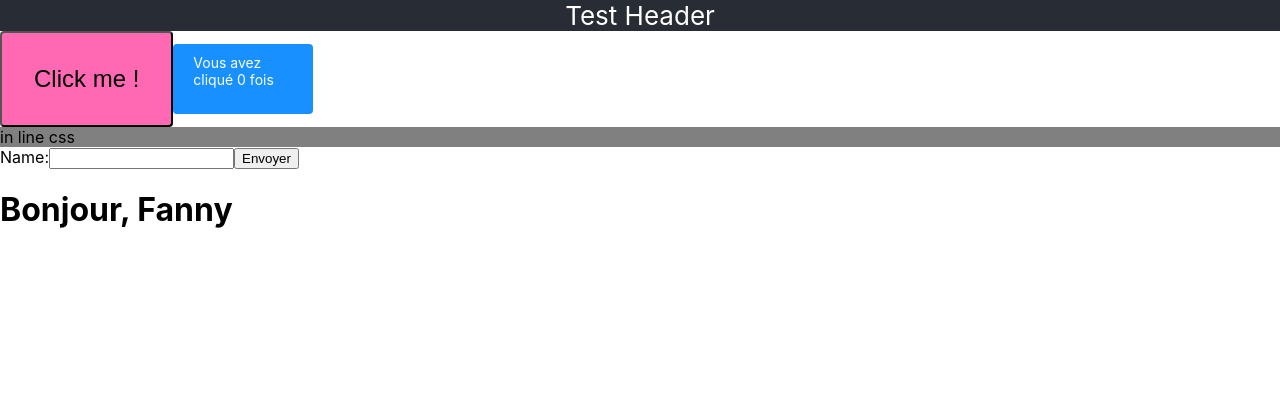
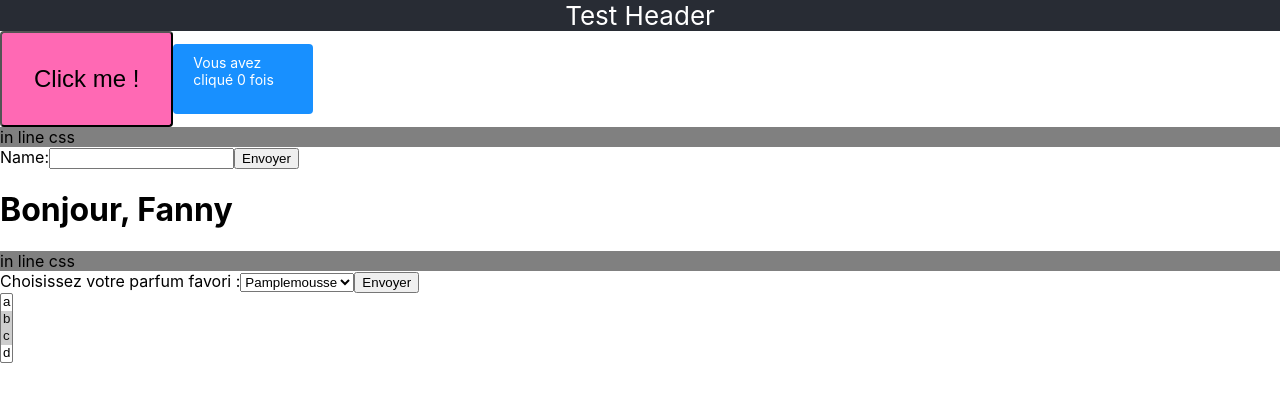
Before and after one commit to fannyv/reactJS, a React (Create React App) app: page / in a window 1280 px wide. Shown: the top 402 px of the page. Built offline with nearby package versions, Linux system fonts and the light colour scheme.

Commit message:
try to work on select

```diff
--- a/src/app/App.tsx
+++ b/src/app/App.tsx
@@ -47,6 +47,7 @@ const centerStyled = {
 export const App = () => {
     const [count, setCount] = useState(0);
     const [name, setName] = useState('Fanny');
+    const [fragrance, setFragrance] = useState('Pamplemousse');
 
     const onSubmit = (event: FormEvent<HTMLFormElement>) => {
         alert("has been submit");
@@ -54,6 +55,15 @@ export const App = () => {
 
     const onChange = (event: ChangeEvent<HTMLInputElement>) => {
         setName(event.target.value);
+    }
+
+    const handleChange = (event: ChangeEvent<HTMLSelectElement>) => {
+        setFragrance(event.target.value);
+    }
+
+    const handleSubmit = (event: FormEvent<HTMLFormElement>) => {
+        alert('Votre parfum favori est : ' + fragrance);
+        event.preventDefault();
     }
 
     return <div>
@@ -75,6 +85,27 @@ export const App = () => {
 
             <h1>Bonjour, {name}</h1>
         </form>
+
+        <div style={{height: '10%', backgroundColor: 'gray'}}> in line css</div>
+
+        <form onSubmit={handleSubmit}>
+            <label>
+                Choisissez votre parfum favori :
+                <select value={fragrance} onChange={handleChange}>
+                    <option value="Pamplemousse">Pamplemousse</option>
+                    <option value="Citron vert">Citron vert</option>
+                    <option value="Noix de coco">Noix de coco</option>
+                    <option value="Mangue">Mangue</option>
+                </select>
+            </label>
+            <input type="submit" value="Envoyer"/>
+        </form>
+        <select multiple={true} value={['B', 'C']}>
+            <option value="A">a</option>
+            <option value="B">b</option>
+            <option value="C">c</option>
+            <option value="d">d</option>
+        </select>
     </div>;
 }
 export default App;
```
Also changed, not shown: 1 other file (tests, documents, lock files or other folders).
